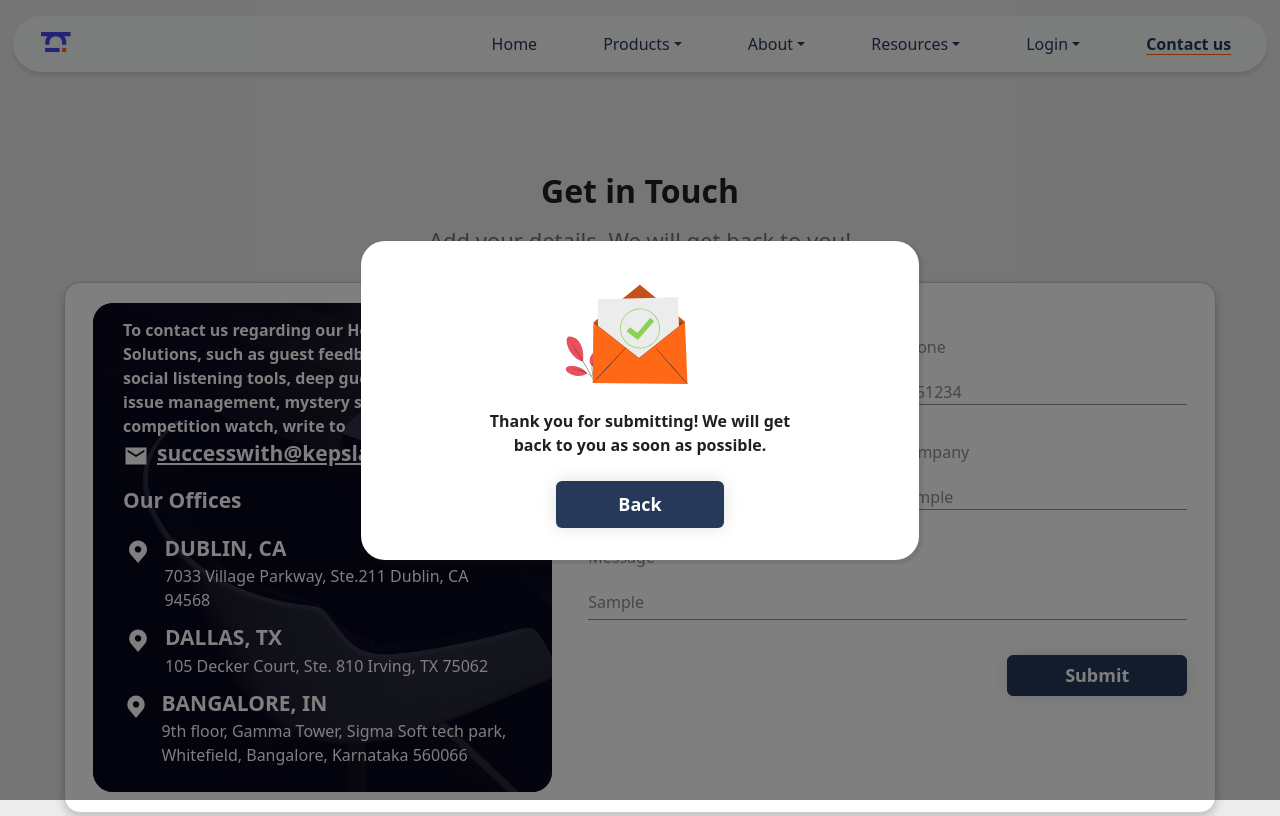
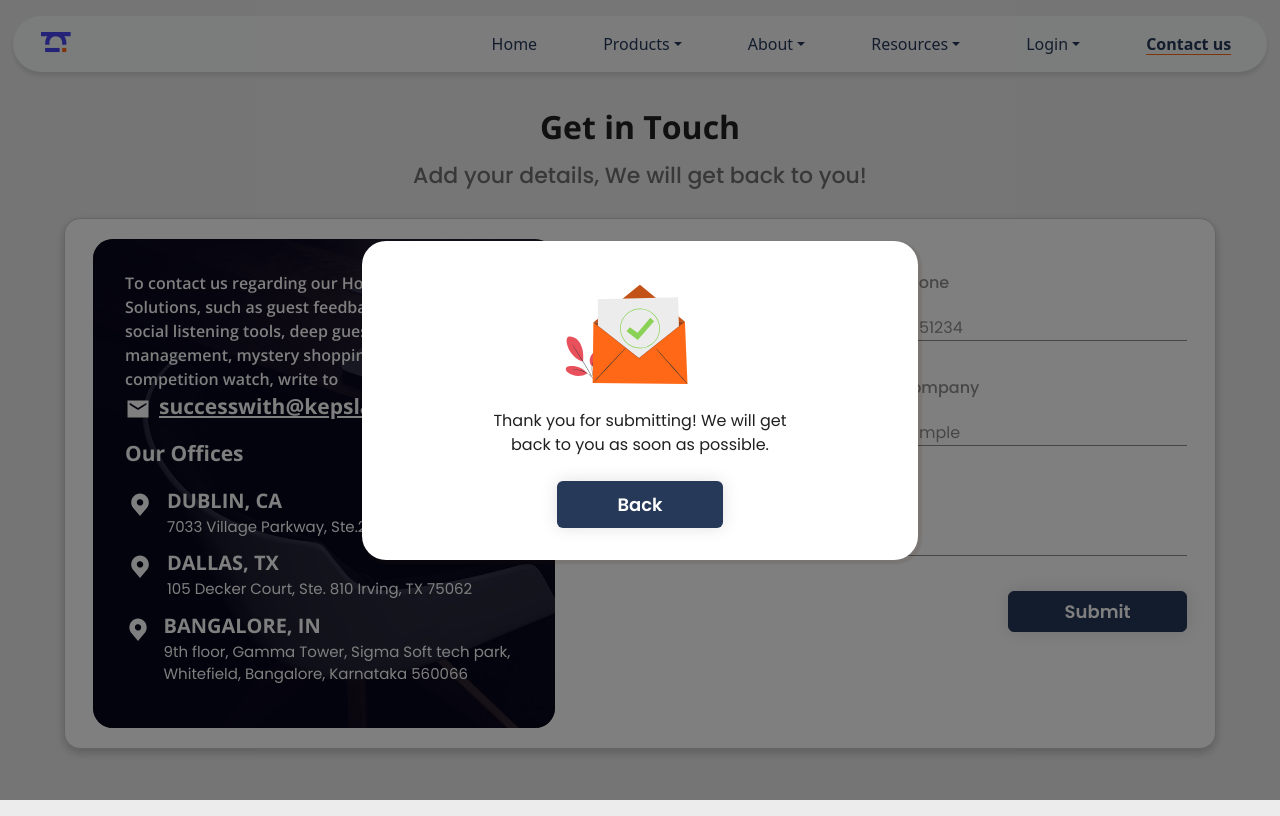
Before and after one commit to ayush-zapcg/kepsla-website, a React (Vite) app: page /contact-us in a window 1280 px wide. Both pictures are taken after typing "Sample", "5551234", "name@example.com", "Sample", "Sample" into the empty fields and a click on the button "Submit". Built offline with nearby package versions, Linux system fonts and the light colour scheme.

Commit message:
Fix display and update fonts

```diff
--- a/src/components/SubmitCard.jsx
+++ b/src/components/SubmitCard.jsx
@@ -9,11 +9,11 @@ const SubmitCard = () => {
         src="src/assets/envelope-icon.svg"
         alt="envelope-icon"
       />
-      <div className={`${styles.submitText}`}>
+      <div className={`poppins-400 ${styles.submitText}`}>
         Thank you for submitting! We will get back to you as soon as possible.
       </div>
       <Link to="/" className={`${styles.linkWrapper}`}>
-        <button className={`btn btn-primary ${styles.bgBlueBack}`} type="button">
+        <button className={`poppins-600 btn btn-primary ${styles.bgBlueBack}`} type="button">
           Back
         </button>
       </Link>
--- a/src/pages/Contact.jsx
+++ b/src/pages/Contact.jsx
@@ -1,6 +1,7 @@
 import { useState } from 'react';
 import SubmitCard from '../components/SubmitCard';
 import styles from '../styles/Contact.module.css';
+import '../fonts.css';
 
 const Contact = () => {
   const locations = [
@@ -30,13 +31,13 @@ const Contact = () => {
   return (
     <div className={`${styles.contactContainer}`}>
       <div className={`${styles.headingText}`}>
-        <h1 className={`${styles.title}`}>Get in Touch</h1>
-        <h3 className={`${styles.subtitle}`}>
+        <h1 className={`open-sans-700 ${styles.title}`}>Get in Touch</h1>
+        <h3 className={`poppins-500 ${styles.subtitle}`}>
           Add your details, We will get back to you!
         </h3>
       </div>
       <div className={`${styles.mainContainer}`}>
-        <div className={`${styles.contactInfo}`}>
+        <div className={`open-sans-500 ${styles.contactInfo}`}>
           <div className={`${styles.mainText}`}>
             To contact us regarding our Hotel Technology Solutions, such as
             guest feedback solutions, social listening tools, deep guest
@@ -44,7 +45,11 @@ const Contact = () => {
             watch, write to
           </div>
           <div className={`${styles.mail}`}>
-            <img className={`${styles.mailIcon}`} src="src\assets\contact-mail-icon.svg" alt="mail-icon"/>
+            <img
+              className={`${styles.mailIcon}`}
+              src="src\assets\contact-mail-icon.svg"
+              alt="mail-icon"
+            />
             <a
               className={`${styles.mailLink}`}
               href="mailto:successwith@kepsla.com">
@@ -61,13 +66,17 @@ const Contact = () => {
                 />
                 <div className={`${styles.locationText}`}>
                   <div className={`${styles.locTitle}`}>{location.city}</div>
-                  <div className={`${styles.locAdd}`}>{location.address}</div>
+                  <div className={`poppins-400 ${styles.locAdd}`}>
+                    {location.address}
+                  </div>
                 </div>
               </li>
             ))}
           </ul>
         </div>
-        <form className={`${styles.contactForm}`} onSubmit={handleSubmit}>
+        <form
+          className={`poppins-500 ${styles.contactForm}`}
+          onSubmit={handleSubmit}>
           <div className={`${styles.formRow}`}>
             <div className={`${styles.formGroup}`}>
               <label htmlFor="name">Name</label>
@@ -92,7 +101,7 @@ const Contact = () => {
             <label htmlFor="message">Message</label>
             <textarea id="message" required></textarea>
           </div>
-          <button className={`btn btn-primary ${styles.bgBlue}`} type="submit">
+          <button className={`poppins-600 btn btn-primary ${styles.bgBlue}`} type="submit">
             Submit
           </button>
         </form>
--- a/src/pages/OurClients.jsx
+++ b/src/pages/OurClients.jsx
@@ -115,8 +115,8 @@ const OurClients = () => {
   return (
     <div className={`${styles.clientContainer}`}>
       <div className={`${styles.headingText}`}>
-        <h1 className={`${styles.title}`}>Our Clients</h1>
-        <h3 className={`${styles.subtitle}`}>
+        <h1 className={`open-sans-700 ${styles.title}`}>Our Clients</h1>
+        <h3 className={`poppins-500 ${styles.subtitle}`}>
           Here are a few of our over 4000 clients in over 51 countries who use
           our hotel technology solutions.
         </h3>
--- a/src/pages/OurTeam.jsx
+++ b/src/pages/OurTeam.jsx
@@ -130,10 +130,10 @@ const OurTeam = () => {
     <div className={`${styles.teamContainer}`}>
       <div className={`${styles.aboutContainer}`}>
         <div className={`${styles.aboutText}`}>
-          <h1 className={`${styles.title}`}>
+          <h1 className={`open-sans-700 ${styles.title}`}>
             About <br /> us
           </h1>
-          <h3 className={`${styles.subtitle}`}>
+          <h3 className={`poppins-400 ${styles.subtitle}`}>
             At KePSLA we are focused on organizing the big data on travel search
             using artificial intelligence and machine learning to make the
             experience for travelers, hoteliers, and travel companies more
@@ -152,10 +152,12 @@ const OurTeam = () => {
       </div>
 
       <div className={`${styles.teamsContainer}`}>
-        <h3 className={`${styles.ourTeamText}`}>Our Team</h3>
+        <h3 className={`open-sans-700 ${styles.ourTeamText}`}>Our Team</h3>
         {teams.map((team, index) => (
           <div className={`${styles.subTeams}`} key={index}>
-            <h2 className={`${styles.teamTitle}`}>{team.title}</h2>
+            <h2 className={`open-sans-600 ${styles.teamTitle}`}>
+              {team.title}
+            </h2>
             <div className={`${styles.teamMembers}`}>
               {team.members.map((member, index) => (
                 <div className={`${styles.memberContainer}`} key={index}>
@@ -164,7 +166,7 @@ const OurTeam = () => {
                     src={member.image}
                     alt={member.name}
                   />
-                  <h3 className={`${styles.memberName}`}>
+                  <h3 className={`open-sans-700 ${styles.memberName}`}>
                     {member.name}{' '}
                     {member.contact && (
                       <a
@@ -175,7 +177,7 @@ const OurTeam = () => {
                       </a>
                     )}
                   </h3>
-                  <h4 className={`${styles.memberDesignation}`}>
+                  <h4 className={`open-sans-400 ${styles.memberDesignation}`}>
                     {member.designation}
                   </h4>
                 </div>
--- a/src/styles/Contact.module.css
+++ b/src/styles/Contact.module.css
@@ -10,7 +10,7 @@
   justify-content: flex-start;
   align-items: center;
   flex-direction: column;
-  margin: 5rem 0;
+  margin: 1rem 0 3rem;
 }
 .headingText {
   width: 100%;
@@ -55,7 +55,7 @@
   border-radius: 20px;
   overflow: hidden;
   flex: 0.4;
-  padding: 15px 30px;
+  padding: 2rem;
   color: #ffffff;
   display: flex;
   justify-content: flex-start;
@@ -124,11 +124,11 @@
 }
 .locTitle {
   text-transform: uppercase;
-  font-size: 21px;
+  font-size: 20px;
   font-weight: 700;
 }
 .locAdd {
-  font-size: 16px;
+  font-size: 15px;
   font-weight: 400;
   padding: 0 10px 0 0;
 }
@@ -183,10 +183,10 @@
 }
 
 .bgBlue {
-  background-color: #263959;
+  background-color: var(--main-color);
   border-radius: 6px;
   box-shadow: 0px 0px 17px 0px rgba(0, 0, 0, 0.12);
-  border-color: #263959;
+  border-color: var(--main-color);
   font-size: 18px;
   font-weight: 600;
   color: #FFFFFF;
--- a/src/styles/OurClients.module.css
+++ b/src/styles/OurClients.module.css
@@ -10,7 +10,7 @@
   justify-content: flex-start;
   align-items: center;
   flex-direction: column;
-  margin: 4rem 0;
+  margin: 1rem 0 3rem;
 }
 .headingText {
   width: 100%;
--- a/src/styles/OurTeam.module.css
+++ b/src/styles/OurTeam.module.css
@@ -10,7 +10,7 @@
   justify-content: flex-start;
   align-items: center;
   flex-direction: column;
-  margin: 6rem 0;
+  margin: 3rem 0;
 }
 .aboutContainer {
   width: 90%;
--- a/src/styles/SubmitCard.module.css
+++ b/src/styles/SubmitCard.module.css
@@ -26,10 +26,10 @@
 }
 
 .bgBlueBack {
-  background-color: #263959;
+  background-color: var(--main-color);
   border-radius: 6px;
   box-shadow: 0px 0px 17px 0px rgba(0, 0, 0, 0.12);
-  border-color: #263959;
+  border-color: var(--main-color);
   color: #ffffff;
   width: 100%;
   padding: 10px 20px;
```
